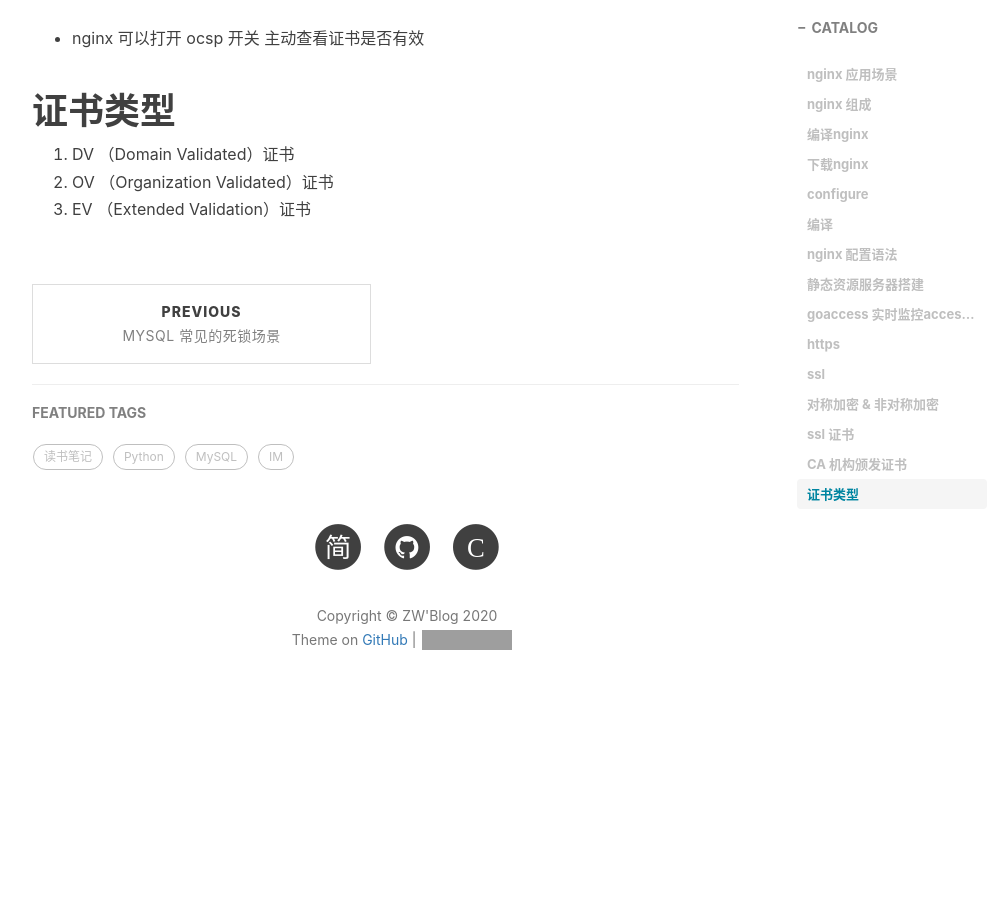
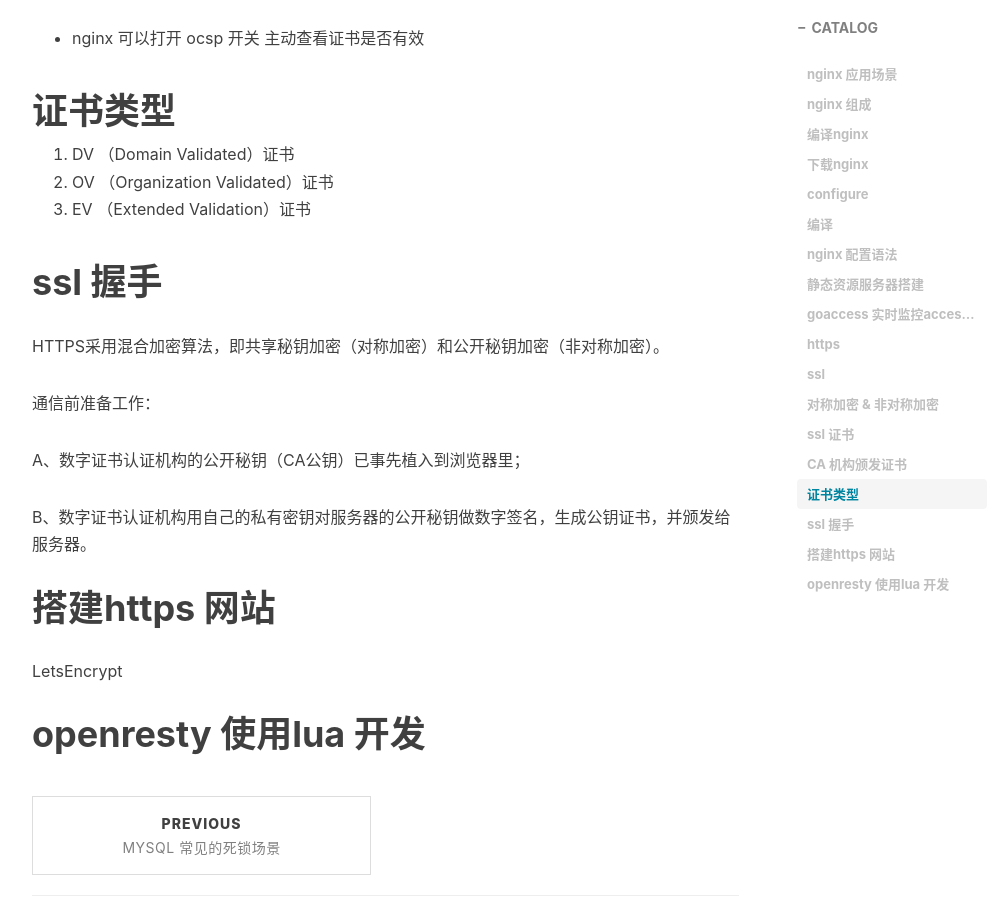
Before and after one commit to GitZW/gitzw.github.io, a Jekyll site: the page built from _posts/2020-11-11-nginx学习笔记.md, in a window 1280 px wide and 900 px high, scrolled down 3481 px. Shown: the whole window, without its empty margins (233-1237 px from the left). Built offline with Jekyll 4.4.1, drawn with Linux system fonts in a browser that asks for light colours; nearby versions of some CDN libraries; comment, search, counter and statistics services are not loaded; before the commit the page ends 4225 px from its top, so only the background shows below that; grey boxes are pictures that could not be loaded.

Commit message:
nginx 学习笔记

```diff
--- a/_posts/2020-11-11-nginx学习笔记.md
+++ b/_posts/2020-11-11-nginx学习笔记.md
@@ -92,3 +92,18 @@ make install
 1. DV （Domain Validated）证书
 2. OV （Organization Validated）证书
 3. EV  （Extended Validation）证书
+
+# ssl 握手
+HTTPS采用混合加密算法，即共享秘钥加密（对称加密）和公开秘钥加密（非对称加密）。
+
+通信前准备工作：
+
+A、数字证书认证机构的公开秘钥（CA公钥）已事先植入到浏览器里；
+
+B、数字证书认证机构用自己的私有密钥对服务器的公开秘钥做数字签名，生成公钥证书，并颁发给服务器。
+
+
+# 搭建https 网站
+LetsEncrypt
+
+# openresty 使用lua 开发
```
